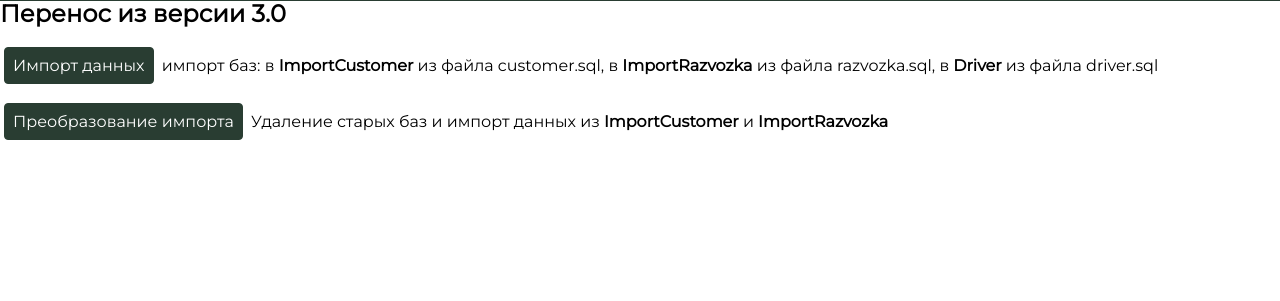
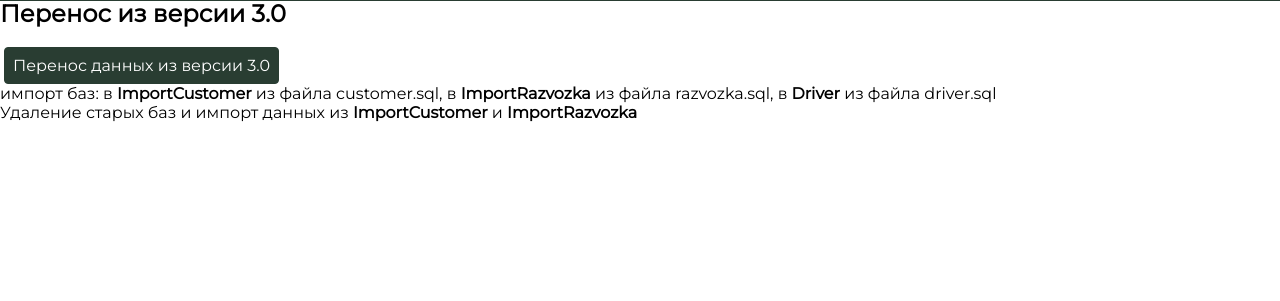
Before and after one commit to tsibul/razvozka4_0, a Django app: page /rzv/admin/ in a window 1280 px wide. Shown: the part 58-359 px from the top of the page. Run offline with Django 4.2, Linux system fonts and the light colour scheme; the visitor is signed in with stand-in values (Sample User, id 1); data that the repository does not hold is empty; parts of the project's set-up code (start-up, migrations or seed data) failed here and were passed over.

Commit message:
Unite all transfer data in one button

```diff
--- a/razv4_0/urls.py
+++ b/razv4_0/urls.py
@@ -24,7 +24,6 @@ urlpatterns = [
 
     path('admin/', views.admin, name='admin'),
     path('admin_import/', views.admin_import, name='admin_import'),
-    path('admin_transfer/', views.admin_transfer, name='admin_transfer'),
 
     path('razvozki/', views.total_rzv, name='total_rzv'),
     path('deliver_no_return/', views.deliver_no_return, name='deliver_no_return'),
--- a/razv4_0/views/admin.py
+++ b/razv4_0/views/admin.py
@@ -34,7 +34,7 @@ def admin_import(request):
         drv_queries = drv_file.read()
     with connection.cursor() as cursor:
         cursor.execute(drv_queries)
-
+    admin_transfer()
     return HttpResponseRedirect(reverse('razv4_0:admin'))
 
 
@@ -44,7 +44,7 @@ def admin_delete_all():
     Razvozka_returns.objects.all().delete()
 
 
-def admin_transfer(request):
+def admin_transfer():
     admin_delete_all()
     import_customers = ImportCustomer.objects.all()
     customer_list = []
@@ -77,4 +77,3 @@ def admin_transfer(request):
         razvozka_return = Razvozka_returns(take=take, deliver=deliver, returned=deliver.return_all)
         return_list.append(razvozka_return)
     Razvozka_returns.objects.bulk_create(return_list)
-    return HttpResponseRedirect(reverse('razv4_0:admin'))
--- a/templates/admin.html
+++ b/templates/admin.html
@@ -9,23 +9,18 @@
         <div class="">
             <form action="{% url 'razv4_0:admin_import' %}">
                 {% csrf_token %}
+                <button class="btn-submit submit-neg" type="submit">Перенос данных из версии 3.0</button>
                 <p>
-                    <button class="btn-submit submit-neg" type="submit">Импорт данных</button>
                     импорт баз: в <strong>ImportCustomer</strong> из файла customer.sql, в
                     <strong>ImportRazvozka</strong> из файла razvozka.sql, в <strong>Driver</strong> из файла driver.sql
+                </p>
+                <p>
+                    Удаление старых баз и импорт данных из <strong>ImportCustomer</strong> и
+                    <strong>ImportRazvozka</strong>
                 </p>
             </form>
         </div>
         <br>
-        <div class="">
-            <form action="{% url 'razv4_0:admin_transfer' %}">
-                {% csrf_token %}
-                <p>
-                    <button class="btn-submit submit-neg" type="submit">Преобразование импорта</button>
-                    Удаление старых баз и импорт данных из <strong>ImportCustomer</strong> и <strong>ImportRazvozka</strong>
-                </p>
-            </form>
-        </div>
 
     {% else %}
         <h1 class="auth-required">Недостаточно прав</h1>
```
